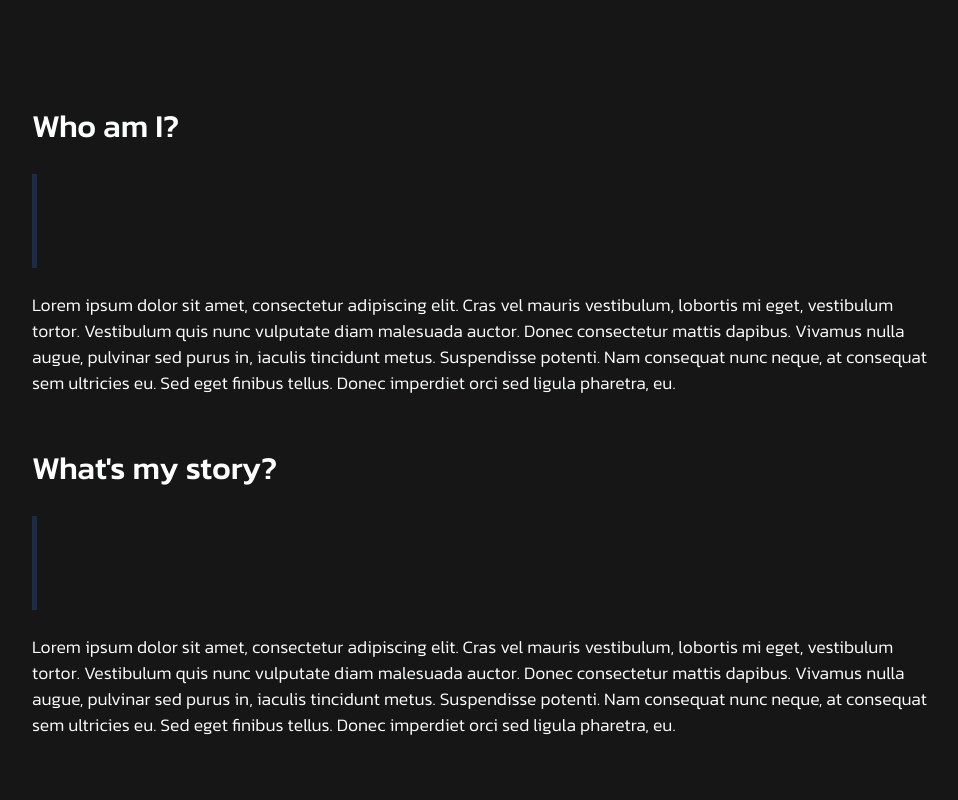
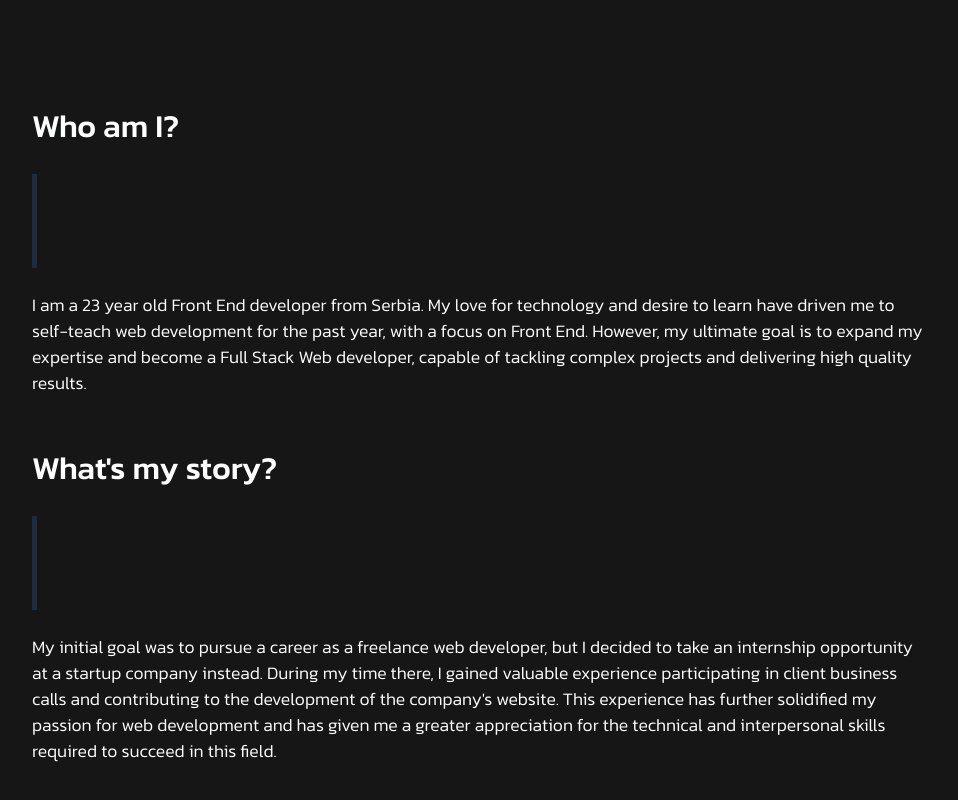
Before and after one commit to vajkke/Portfolio, a React (Create React App) app: page / in a window 1280 px wide. Shown: the part 462-1262 px from the top of the page, without its empty margins (160-1118 px from the left). Built offline with nearby package versions, Linux system fonts and the light colour scheme.

Commit message:
updated about

```diff
--- a/src/portfolio/About/About.js
+++ b/src/portfolio/About/About.js
@@ -7,26 +7,26 @@ const About = () => {
         <h1 className="who--heading">Who am I?</h1>
         <div className="who--line"></div>
         <div className="who--text">
-          Lorem ipsum dolor sit amet, consectetur adipiscing elit. Cras vel
-          mauris vestibulum, lobortis mi eget, vestibulum tortor. Vestibulum
-          quis nunc vulputate diam malesuada auctor. Donec consectetur mattis
-          dapibus. Vivamus nulla augue, pulvinar sed purus in, iaculis tincidunt
-          metus. Suspendisse potenti. Nam consequat nunc neque, at consequat sem
-          ultricies eu. Sed eget finibus tellus. Donec imperdiet orci sed ligula
-          pharetra, eu.
+          I am a 23 year old Front End developer from Serbia. My love for
+          technology and desire to learn have driven me to self-teach web
+          development for the past year, with a focus on Front End. However, my
+          ultimate goal is to expand my expertise and become a Full Stack Web
+          developer, capable of tackling complex projects and delivering high
+          quality results.
         </div>
       </div>
       <div className="story--container about--container">
         <h1 className="story--heading">What's my story?</h1>
         <div className="story--line"></div>
         <div className="story--text">
-          Lorem ipsum dolor sit amet, consectetur adipiscing elit. Cras vel
-          mauris vestibulum, lobortis mi eget, vestibulum tortor. Vestibulum
-          quis nunc vulputate diam malesuada auctor. Donec consectetur mattis
-          dapibus. Vivamus nulla augue, pulvinar sed purus in, iaculis tincidunt
-          metus. Suspendisse potenti. Nam consequat nunc neque, at consequat sem
-          ultricies eu. Sed eget finibus tellus. Donec imperdiet orci sed ligula
-          pharetra, eu.
+          My initial goal was to pursue a career as a freelance web developer,
+          but I decided to take an internship opportunity at a startup company
+          instead. During my time there, I gained valuable experience
+          participating in client business calls and contributing to the
+          development of the company's website. This experience has further
+          solidified my passion for web development and has given me a greater
+          appreciation for the technical and interpersonal skills required to
+          succeed in this field.
         </div>
       </div>
     </section>
```
